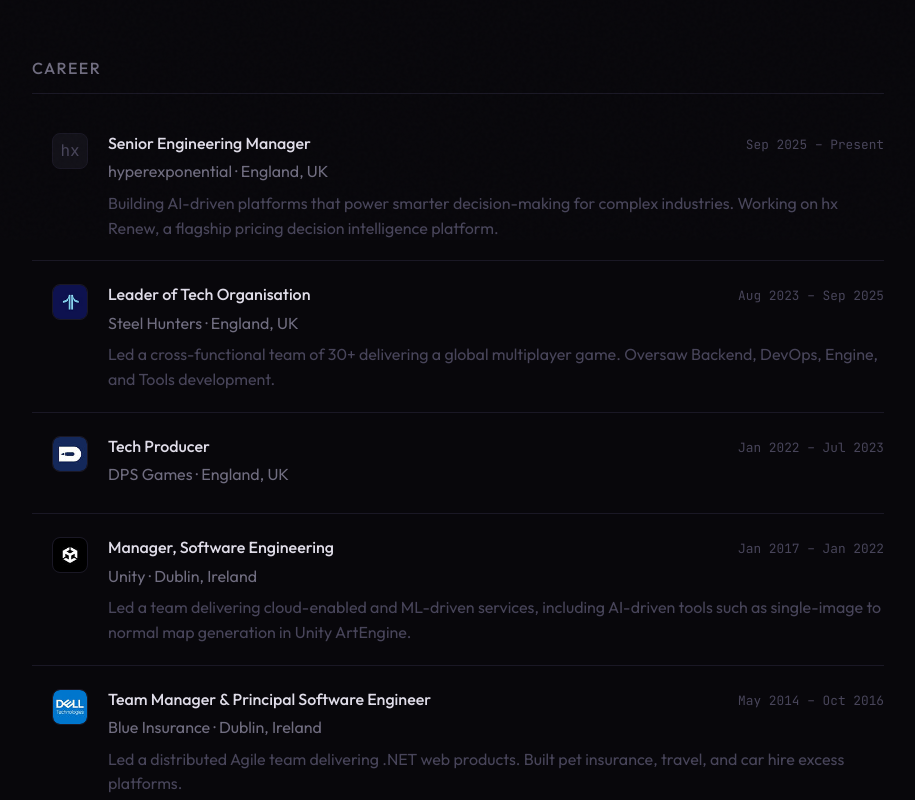
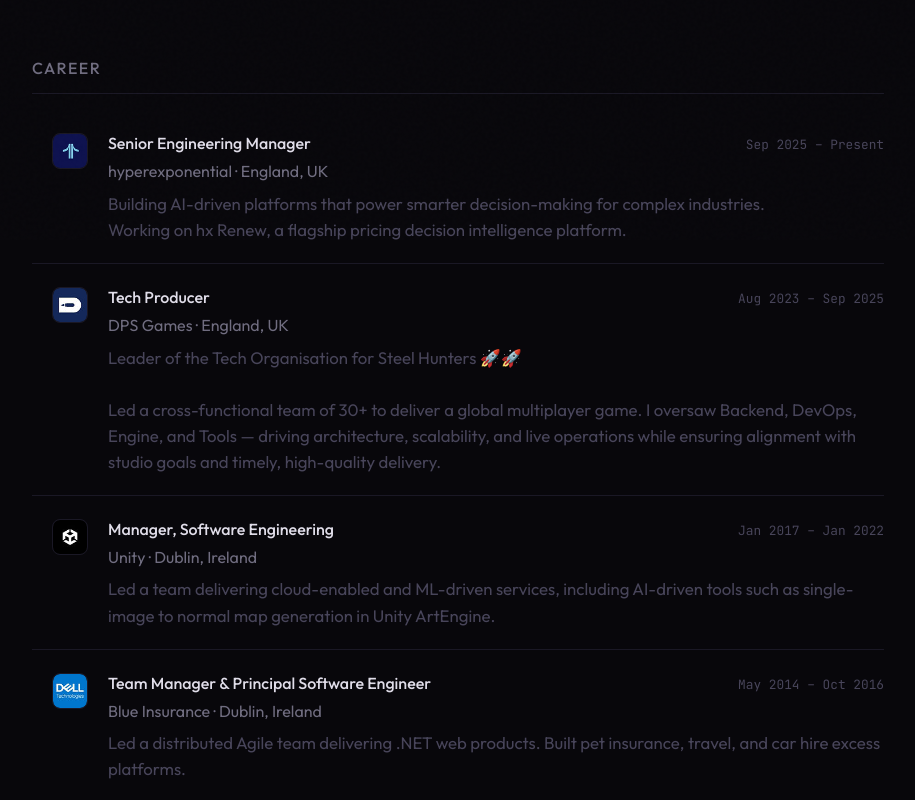
Before and after one commit to shiphrahx/cassia-almeida.com, a Next.js app: page /about in a window 1280 px wide. Shown: the part 560-1360 px from the top of the page, without its empty margins (182-1097 px from the left). Built offline with nearby package versions, Linux system fonts and the light colour scheme.

Commit message:
updates to careers

```diff
--- a/app/about/page.tsx
+++ b/app/about/page.tsx
@@ -15,12 +15,12 @@ export default function About() {
           <div className="about-name">Hiya</div>
           <p className="about-role">
             I'm Cássia. <strong>Engineering leader, builder, and creator</strong>.
-            <br/>
+            <br />
             At hyperexponential, I help teams deliver AI-driven platforms for some of the world's most complex industries.
-            <br/><br/>
+            <br /><br />
             Outside of work, <strong>I'm passionate about creating content and sharing it online.</strong>
 
-            <br/><br/>
+            <br /><br />
             <strong>I’ve worked across gaming, finance, and tech</strong>, always focused on connecting engineering
             with business goals, helping people grow, and solving problems that matter.
           </p>
@@ -35,7 +35,9 @@ export default function About() {
 
           <div className="timeline-item">
             <div className="timeline-left">
-              <div className="timeline-logo">hx</div>
+              <div className="timeline-logo">
+                <ImgWithFallback src="/logos/hx.png" alt="hyperexponential" fallback="hx" />
+              </div>
             </div>
             <div className="timeline-right">
               <div className="timeline-header">
@@ -43,23 +45,11 @@ export default function About() {
                 <span className="timeline-dates">Sep 2025 – Present</span>
               </div>
               <div className="timeline-company">hyperexponential · England, UK</div>
-              <div className="timeline-desc">Building AI-driven platforms that power smarter decision-making for complex industries. Working on hx Renew, a flagship pricing decision intelligence platform.</div>
-            </div>
-          </div>
-
-          <div className="timeline-item">
-            <div className="timeline-left">
-              <div className="timeline-logo">
-                <ImgWithFallback src="/logos/steel-hunters.png" alt="Steel Hunters" fallback="SH" />
+              <div className="timeline-desc">
+                Building AI-driven platforms that power smarter decision-making for complex industries.
+                <br />
+                Working on hx Renew, a flagship pricing decision intelligence platform.
               </div>
-            </div>
-            <div className="timeline-right">
-              <div className="timeline-header">
-                <span className="timeline-role">Leader of Tech Organisation</span>
-                <span className="timeline-dates">Aug 2023 – Sep 2025</span>
-              </div>
-              <div className="timeline-company">Steel Hunters · England, UK</div>
-              <div className="timeline-desc">Led a cross-functional team of 30+ delivering a global multiplayer game. Oversaw Backend, DevOps, Engine, and Tools development.</div>
             </div>
           </div>
 
@@ -72,9 +62,17 @@ export default function About() {
             <div className="timeline-right">
               <div className="timeline-header">
                 <span className="timeline-role">Tech Producer</span>
-                <span className="timeline-dates">Jan 2022 – Jul 2023</span>
+                <span className="timeline-dates">Aug 2023 – Sep 2025</span>
               </div>
               <div className="timeline-company">DPS Games · England, UK</div>
+              <div className="timeline-desc">
+                Leader of the Tech Organisation for <a href="https://wargaming.com/en/news/wargaming-new-title-steel-hunters/" target="_blank" rel="noopener noreferrer">Steel Hunters</a> 🚀🚀
+                <br/><br/>
+                Led a cross-functional team of 30+ to deliver a global multiplayer game.
+                I oversaw Backend, DevOps, Engine, and Tools — driving architecture, scalability,
+                and live operations while ensuring alignment with studio goals and timely,
+                high-quality delivery.
+              </div>
             </div>
           </div>
 
--- a/app/globals.css
+++ b/app/globals.css
@@ -335,7 +335,7 @@ nav {
 }
 
 .timeline-desc {
-  font-size: 1rem;
+  font-size: 1.05rem;
   color: var(--text-dim);
   line-height: 1.55;
 }
```
Also changed, not shown: public/logos/hx.png (renamed from public/logos/steel-hunters.png).
